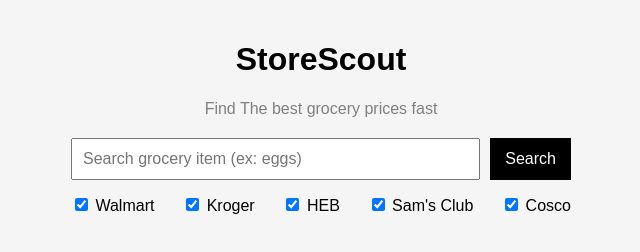
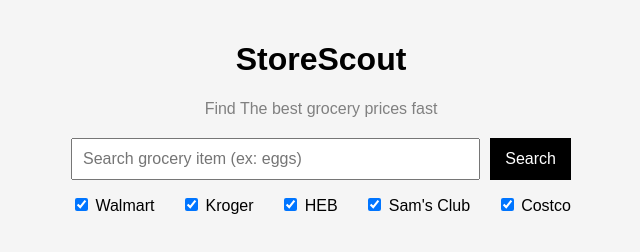
Before and after one commit to GabrielNovoa7/StoreScout, a plain HTML site: page index.html in a window 1280 px wide. Shown: the full height of the page, 319-959 px from the left. Drawn offline with Linux system fonts and the light colour scheme.

Commit message:
fix: correct spelling of 'Costco' and fix script tag attribute

```diff
--- a/index.html
+++ b/index.html
@@ -46,14 +46,14 @@
             </label>
             <!--Cosco checkbox-->
             <label>
-                <input type="checkbox" value="Cosco" checked>
-                Cosco
+                <input type="checkbox" value="Costco" checked>
+                Costco
             </label>
         </div>
         <div id="results">
             <!-- Results go here-->
         </div>
     </div>
-<script scr="script.js"></script>
+<script src="script.js"></script>
 </body>
 </html>
```
